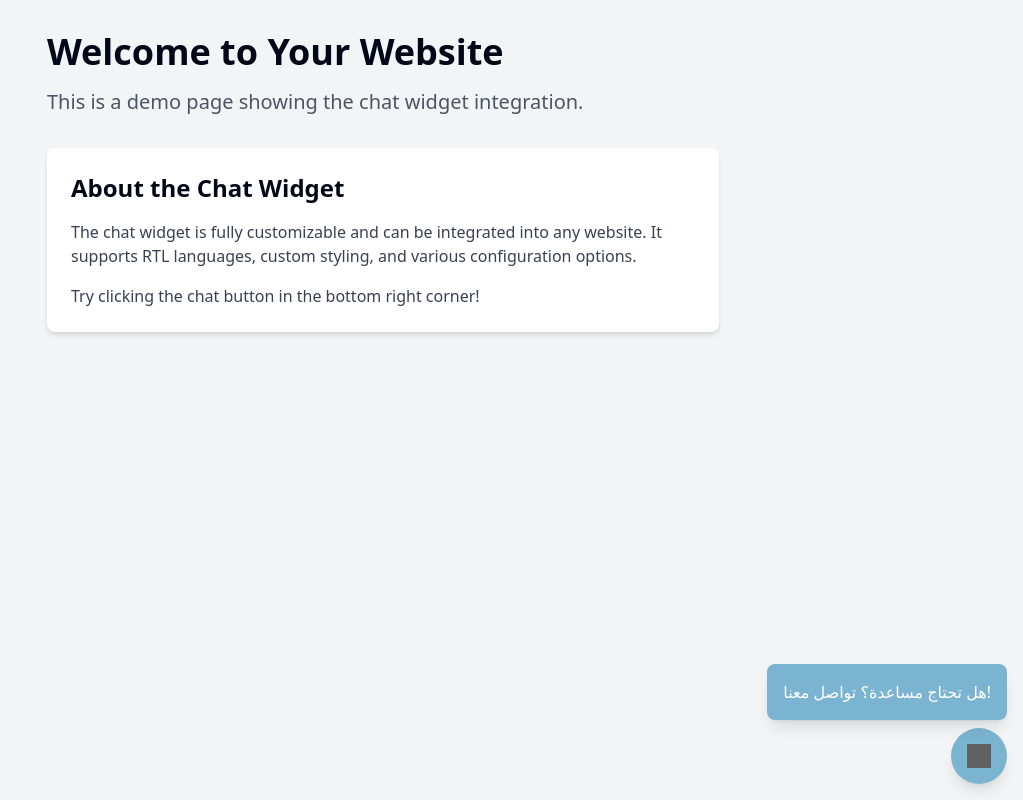
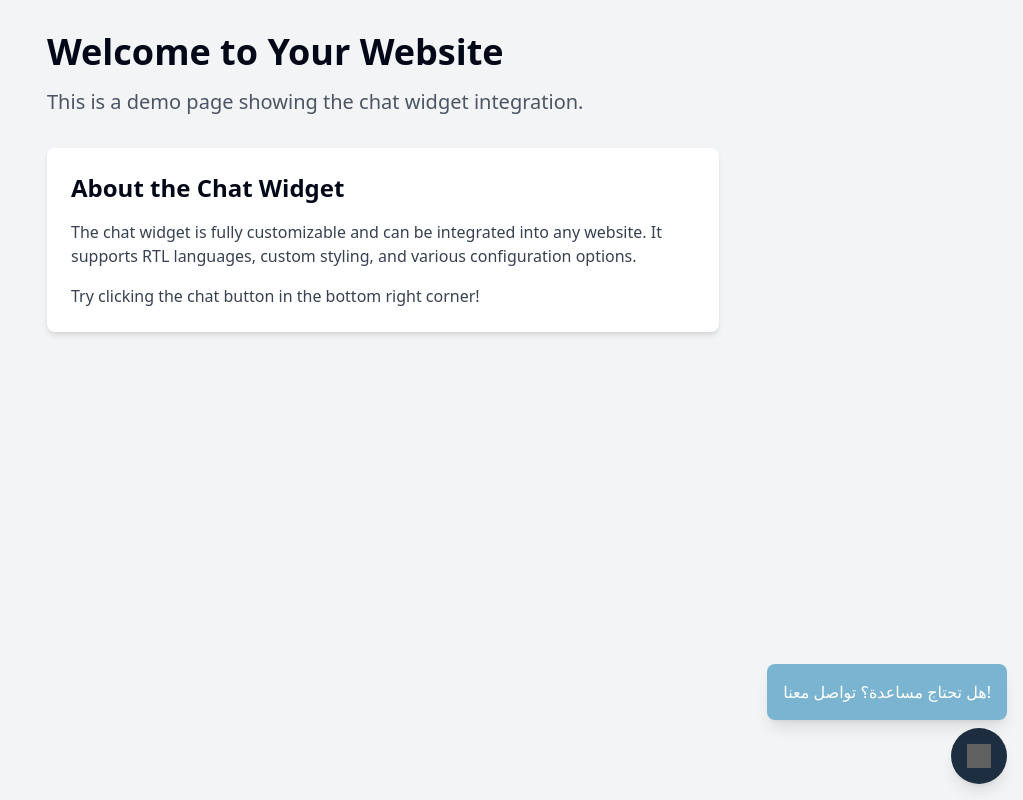
Before and after one commit to Faris-Alanazi/xeleraite-chatbot, a React (Vite) app: page / in a window 1280 px wide. Shown: the whole page, without its empty margins (257-1280 px from the left). Built offline with nearby package versions, Linux system fonts and the light colour scheme; grey boxes are pictures that could not be loaded.

Commit message:
Update default colors and fix RTL layout
Adjusted the default colors of the chatbot to better fit the personal website. Corrected the RTL/LTR mechanism to ensure that chatbot messages are displayed on the appropriate side based on the selected language direction.
[skip gpt_engineer]

```diff
--- a/src/components/ChatWidget/ChatMessages.tsx
+++ b/src/components/ChatWidget/ChatMessages.tsx
@@ -26,7 +26,7 @@ const ChatMessages: React.FC<ChatMessagesProps> = ({ config, messages }) => {
       {messages.map((message) => (
         <div
           key={message.id}
-          className={`mb-4 flex ${message.sender === 'user' ? 'justify-end' : 'justify-start'}`}
+          className={`mb-4 flex ${message.sender === 'user' ? 'justify-start' : 'justify-end'}`}
         >
           <div
             className={`rounded-lg p-3 max-w-[80%] break-words`}
--- a/src/components/ChatWidget/config.ts
+++ b/src/components/ChatWidget/config.ts
@@ -4,17 +4,17 @@ export const defaultConfig: ChatConfig = {
   uuid: '',
   language: 'rtl',
   chatbot: {
-    avatar: "https://api.dicebear.com/7.x/bottts/svg?seed=custom&backgroundColor=3366ff",
+    avatar: "https://api.dicebear.com/7.x/bottts/svg?seed=XelerAIte&backgroundColor=7bb4d0",
     name: "مساعد إكسيلريت",
     description: "هنا لمساعدتك على مدار الساعة",
-    headerColor: "#7bb4d0",
-    footerColor: "#7bb4d0",
+    headerColor: "#1e2e41",
+    footerColor: "#1e2e41",
     nameColor: "#7bb4d0",
     nameSize: "1.5rem",
     descColor: "#7bb4d0",
     descSize: "0.875rem",
     messageSize: "1rem",
-    externalIcon: "https://api.dicebear.com/7.x/bottts/svg?seed=Icon&backgroundColor=3366ff"
+    externalIcon: "https://api.dicebear.com/7.x/bottts/svg?seed=Icon&backgroundColor=7bb4d0"
   },
   messages: {
     userColor: "#f8fafc",
@@ -26,7 +26,7 @@ export const defaultConfig: ChatConfig = {
   },
   input: {
     placeholder: "اكتب رسالتك...",
-    sendButtonColor: "#3366FF",
+    sendButtonColor: "#7bb4d0",
     sendButtonIcon: "https://icon-library.com/images/arabic-send-icon/arabic-send-icon-0.jpg",
     inputFieldColor: "#FAFAFA",
     textColor: "#1A1A1A"
@@ -45,8 +45,8 @@ export const defaultConfig: ChatConfig = {
   },
   dimensions: {
     width: "380px",
-    height: "600px"}
-    ,
+    height: "600px"
+  },
   animations: {
     smoothTransitions: true,
     dynamicResizing: true
--- a/src/components/ChatWidget/types.ts
+++ b/src/components/ChatWidget/types.ts
@@ -1,58 +1,46 @@
 export interface ChatConfig {
-  // Required - Unique identifier for the chat session
   uuid: string;
-
-  // Optional - Text direction and language preference
   language: 'ltr' | 'rtl';
-
-  // Chatbot appearance configuration
   chatbot: {
-    avatar: string;        // URL to the chatbot's avatar image
-    name: string;          // Display name of the chatbot
-    description: string;   // Short description or status message
-    headerColor: string;   // Color of the header background
-    footerColor: string;   // Color of the footer background
-    nameColor: string;     // Color of the agent name text
-    nameSize: string;      // Font size of the agent name
-    descColor: string;     // Color of the description text
-    descSize: string;      // Font size of the description
-    messageSize: string;   // Font size for both user and bot messages
-    externalIcon: string;  // URL for the external UI component icon
+    avatar: string;
+    name: string;
+    description: string;
+    headerColor: string;
+    footerColor: string;
+    nameColor: string;
+    nameSize: string;
+    descColor: string;
+    descSize: string;
+    messageSize: string;
+    externalIcon: string;
   };
-
   messages: {
-    userColor: string;     // Background color for user messages
-    botColor: string;      // Background color for bot messages
-    background: string;    // Chat area background color
-    textColor: string;     // Message text color
-    padding: string;       // Message padding (e.g., "12px")
-    borderRadius: string;  // Message border radius (e.g., "10px")
+    userColor: string;
+    botColor: string;
+    background: string;
+    textColor: string;
+    padding: string;
+    borderRadius: string;
   };
-
   input: {
-    placeholder: string;     // Placeholder text for input field
-    sendButtonColor: string; // Color of the send button
-    sendButtonIcon: string;  // URL to the send button icon
-    inputFieldColor: string; // Background color of input field
-    textColor: string;       // Color of input text
+    placeholder: string;
+    sendButtonColor: string;
+    sendButtonIcon: string;
+    inputFieldColor: string;
+    textColor: string;
   };
-
   preSendMessages: string[];
-
   popupMessage?: {
     enabled: boolean;
     text: string;
     textColor: string;
     backgroundColor: string;
-    delay: number;          // Delay in seconds before showing popup
+    delay: number;
   };
-
   dimensions: {
-    width: string;          // Width of the chat widget (e.g., "380px")
-    height: string;         // Height of the chat widget (e.g., "600px")
+    width: string;
+    height: string;
   };
-
-  // Non-customizable animations configuration
   animations: {
     smoothTransitions: boolean;
     dynamicResizing: boolean;
```
Lines whose indentation alone changed are shown as unchanged.
